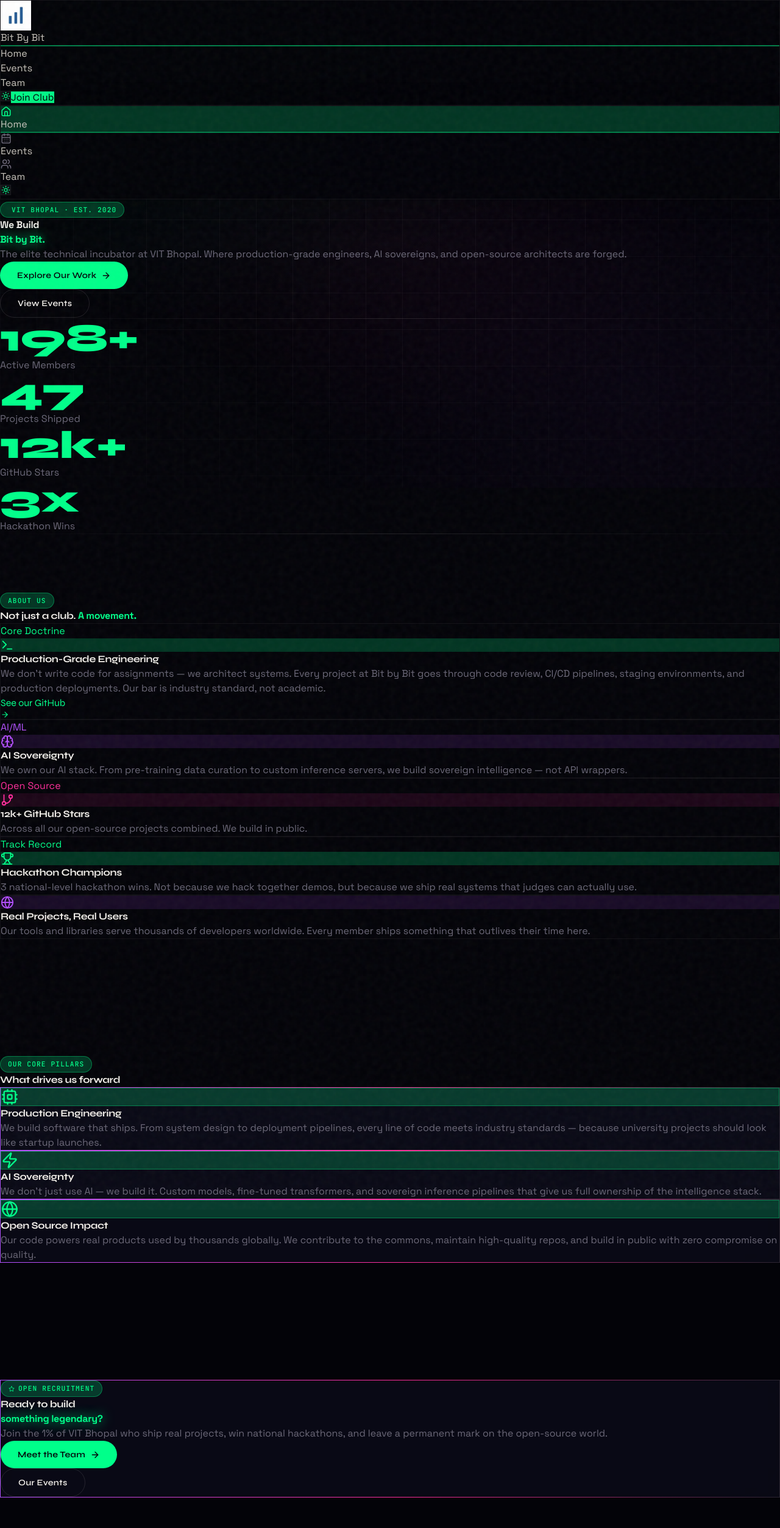
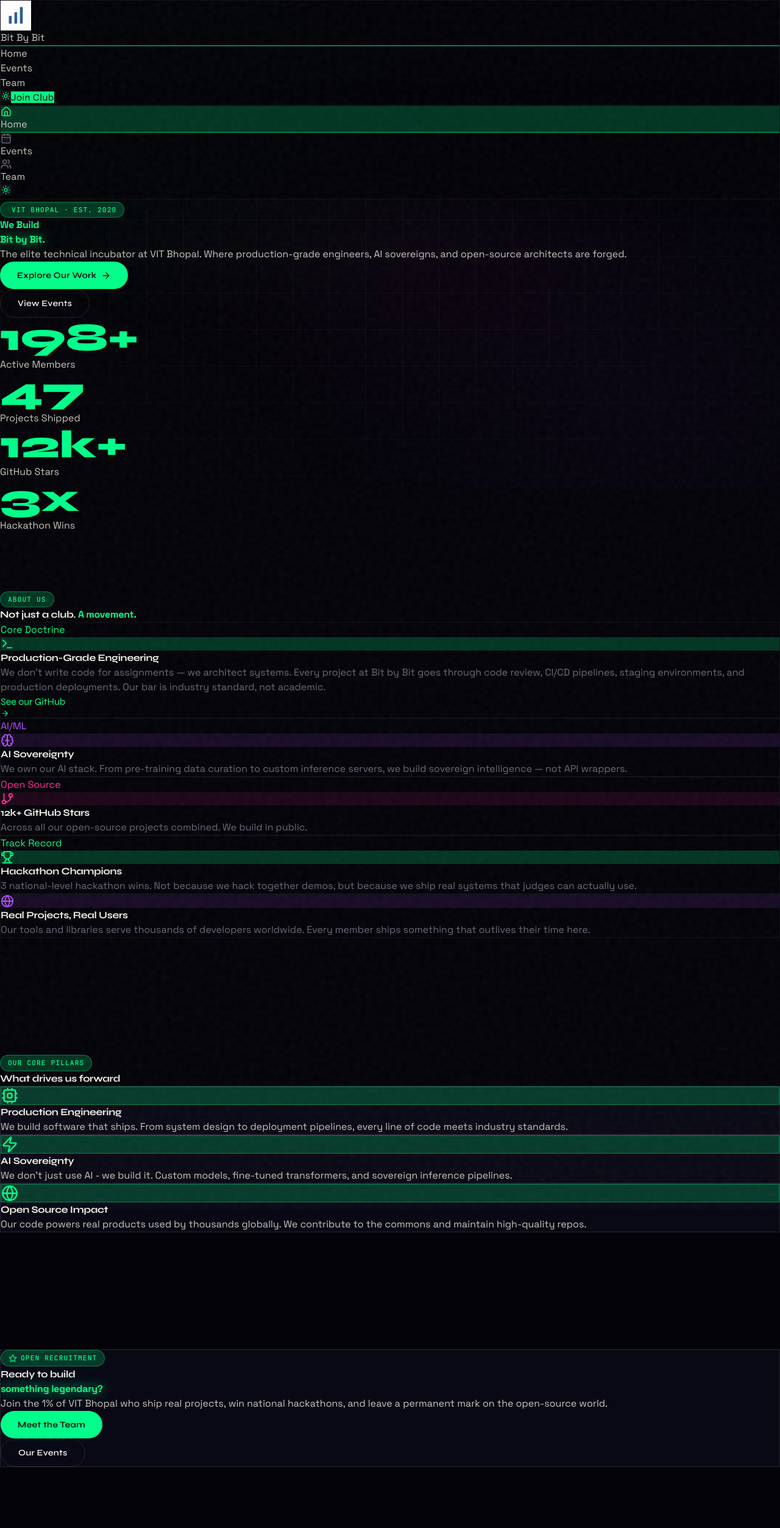
Before and after one commit to Yashwant264/bit-by-bit-club, a Next.js app: page / in a window 1280 px wide. Shown: the top 2506 px of the page at 61% size. Built offline with nearby package versions, Linux system fonts and the light colour scheme.

Commit message:
Light Mode fixed

```diff
--- a/app/page.tsx
+++ b/app/page.tsx
@@ -129,26 +129,27 @@
   }
 
   return (
-    <>
+    <div className="relative min-h-screen bg-zinc-50 dark:bg-black text-zinc-900 dark:text-white transition-colors duration-300">
       <AmbientBackground />
       <ParticlesBackground />
-      <div className="relative bg-zinc-50 dark:bg-black text-zinc-900 dark:text-white transition-colors duration-300">
-        {/* ── PARALLAX HERO ─────────────────────────── */}
+
+      <div className="relative">
+        {/* ———— PARALLAX HERO ———— */}
         <section
           ref={heroRef}
-          className="relative min-h-[100dvh] flex items-center justify-center overflow-hidden"
+          className="relative min-h-[100dvh] flex items-center justify-center overflow-hidden bg-transparent"
         >
           {/* Background orbs */}
           <div
-            className="hero-blur-orb w-[600px] h-[600px]"
+            className="hero-blur-orb w-[600px] h-[600px] opacity-70 dark:opacity-100"
             style={{
               background: 'var(--accent-primary)',
-              top: '10%',
+              top: '-10%',
               left: '-10%',
             }}
           />
           <div
-            className="hero-blur-orb w-[500px] h-[500px]"
+            className="hero-blur-orb w-[500px] h-[500px] opacity-70 dark:opacity-100"
             style={{
               background: 'var(--accent-secondary)',
               bottom: '5%',
@@ -157,7 +158,7 @@
             }}
           />
           <div
-            className="hero-blur-orb w-[300px] h-[300px]"
+            className="hero-blur-orb w-[380px] h-[380px] opacity-70 dark:opacity-100"
             style={{
               background: 'var(--accent-tertiary)',
               top: '40%',
@@ -188,8 +189,8 @@
               transition={{ duration: 0.6, delay: 0.1 }}
               className="flex justify-center mb-8"
             >
-              <div className="badge">
-                <span className="w-1.5 h-1.5 rounded-full bg-current animate-pulse" />
+              <div className="badge bg-zinc-200/50 dark:bg-zinc-800/30 text-zinc-800 dark:text-zinc-200 border border-zinc-300 dark:border-zinc-700/50 backdrop-blur-md">
+                <span className="w-1.5 h-1.5 rounded-full bg-current animate-pulse mr-2 inline-block" />
                 VIT Bhopal · Est. 2020
               </div>
             </motion.div>
@@ -199,9 +200,9 @@
               initial={{ opacity: 0, y: 100 }}
               animate={{ opacity: 1, y: 0 }}
               transition={{ duration: 1, delay: 0.2, ease: [0.16, 1, 0.3, 1] }}
-              className="text-[clamp(3rem,8vw,7rem)] font-bold leading-[0.95] tracking-tight mb-6"
+              className="text-[clamp(3rem,8vw,7rem)] font-bold leading-[0.95] tracking-tight mb-6 text-zinc-900 dark:text-white"
             >
-              <span style={{ color: 'var(--text-primary)' }}>We Build</span>
+              <span style={{ color: 'var(--accent-primary)' }}>We Build</span>
               <br />
               <span className="neon-text">Bit by Bit.</span>
             </motion.h1>
@@ -211,8 +212,7 @@
               initial={{ opacity: 0, y: 30 }}
               animate={{ opacity: 1, y: 0 }}
               transition={{ duration: 0.8, delay: 0.4, ease: [0.16, 1, 0.3, 1] }}
-              style={{ color: 'var(--text-muted)' }}
-              className="text-lg md:text-xl max-w-2xl mx-auto mb-10 leading-relaxed font-space"
+              className="text-lg md:text-xl max-w-2xl mx-auto mb-10 leading-relaxed font-space text-zinc-600 dark:text-zinc-400"
             >
               The elite technical incubator at VIT Bhopal. Where production-grade
               engineers, AI sovereigns, and open-source architects are forged.
@@ -220,8 +220,8 @@
 
             {/* CTAs */}
             <motion.div
-              initial={{ opacity: 0, y: 50 }}
-              animate={{ opacity: 1, y: 0 }}
+              initial={{ opacity: 0, scale: 0.95 }}
+              animate={{ opacity: 1, scale: 1 }}
               transition={{ delay: 0.5 }}
               className="flex flex-wrap gap-4 justify-center"
             >
@@ -232,10 +232,11 @@
                 </button>
               </MagneticButton>
               <MagneticButton href="/events">
-                <button className="btn-magnetic btn-ghost flex items-center gap-2">
+                <button className="btn-magnetic btn-ghost flex items-center gap-2 text-zinc-800 dark:text-zinc-200 border border-zinc-300 dark:border-zinc-700">
                   View Events
                 </button>
               </MagneticButton>
+            </motion.div>
           </motion.div>
 
           {/* Scroll indicator */}
@@ -248,28 +249,22 @@
             <motion.div
               animate={{ y: [0, 10, 0] }}
               transition={{ duration: 2, repeat: Infinity, ease: 'easeInOut' }}
-                className="w-6 h-10 rounded-full border-2 flex items-start justify-center pt-2 mx-auto"
-                style={{ borderColor: 'var(--border-strong)' }}
+              className="w-6 h-10 rounded-full border-2 flex items-start justify-center pt-2 mx-auto border-zinc-400 dark:border-zinc-700"
             >
-                <div
-                  className="w-1 h-2 rounded-full"
-                  style={{ background: 'var(--accent-primary)' }}
-                />
-              </motion.div>
+              <div className="w-1 h-2 rounded-full bg-zinc-600 dark:bg-zinc-400" />
             </motion.div>
           </motion.div>
         </section>
 
-        {/* ── STATS SECTION ─────────────────────────── */}
+        {/* ———— STATS SECTION ———— */}
         <motion.section
-          className="py-20"
+          className="py-20 bg-zinc-100/50 dark:bg-zinc-900/20 backdrop-blur-sm border-y border-zinc-200 dark:border-zinc-800"
           initial={{ opacity: 0, y: 100 }}
           whileInView={{ opacity: 1, y: 0 }}
           transition={{ duration: 1 }}
           viewport={{ once: true }}
         >
-          <div className="max-w-5xl mx-auto">
-            <div className="divider mb-16" />
+          <div className="max-w-6xl mx-auto px-6">
             <motion.div
               initial={{ opacity: 0 }}
               whileInView={{ opacity: 1 }}
@@ -282,29 +277,29 @@
                   initial={{ opacity: 0, y: 30 }}
                   whileInView={{ opacity: 1, y: 0 }}
                   viewport={{ once: true }}
-                  transition={{ delay: i * 0.1, duration: 0.6, ease: [0.16, 1, 0.3, 1] }}
+                  transition={{
+                    delay: i * 0.1,
+                    duration: 0.6,
+                    ease: [0.16, 1, 0.3, 1],
+                  }}
                   className="text-center"
                 >
                   <AnimatedCounter
                     value={stat.value}
                     suffix={stat.suffix}
-                    className="stat-number"
+                    className="stat-number text-zinc-900 dark:text-white font-bold"
                   />
-                  <p
-                    className="text-sm mt-2 font-medium"
-                    style={{ color: 'var(--text-muted)' }}
-                  >
+                  <p className="text-sm mt-2 font-medium text-zinc-500 dark:text-zinc-400">
                     {stat.label}
                   </p>
                 </motion.div>
               ))}
             </motion.div>
-            <div className="divider mt-16" />
           </div>
         </motion.section>
 
-        {/* ── BENTO / ABOUT SECTION ─────────────────── */}
-        <section className="relative z-10 section-pad px-6">
+        {/* ———— BENTO / ABOUT SECTION ———— */}
+        <section className="relative z-10 section-pad px-6 py-24">
           <div className="max-w-6xl mx-auto">
             <motion.div
               initial={{ opacity: 0, y: 30 }}
@@ -313,18 +308,17 @@
               transition={{ duration: 0.7, ease: [0.16, 1, 0.3, 1] }}
               className="mb-16"
             >
-              <div className="badge mb-4">About Us</div>
-              <h2 className="text-[clamp(2rem,5vw,4rem)] font-bold leading-tight max-w-lg">
-                Not just a club.
-                <span className="accent-text"> A movement.</span>
+              <div className="badge mb-4 bg-zinc-200 dark:bg-zinc-800 text-zinc-800 dark:text-zinc-200">About Us</div>
+              <h2 className="text-[clamp(2rem,5vw,4rem)] font-bold leading-tight max-w-3xl text-zinc-900 dark:text-white">
+                Not just a club. <span className="accent-text">A movement.</span>
               </h2>
             </motion.div>
             <BentoGrid />
           </div>
         </section>
 
-        {/* ── PILLARS SECTION ───────────────────────── */}
-        <section className="relative z-10 section-pad px-6">
+        {/* ———— PILLARS SECTION ———— */}
+        <section className="relative z-10 section-pad px-6 py-24">
           <div className="max-w-6xl mx-auto">
             <motion.div
               initial={{ opacity: 0, y: 20 }}
@@ -332,8 +326,8 @@
               viewport={{ once: true }}
               className="text-center mb-16"
             >
-              <div className="badge mb-4 mx-auto inline-flex">Our Core Pillars</div>
-              <h2 className="text-[clamp(2rem,4vw,3.5rem)] font-bold">
+              <div className="badge mb-4 bg-zinc-200 dark:bg-zinc-800 text-zinc-800 dark:text-zinc-200 mx-auto">Our Core Pillars</div>
+              <h2 className="text-[clamp(2rem,4vw,3.5rem)] font-bold text-zinc-900 dark:text-white">
                 What drives us forward
               </h2>
             </motion.div>
@@ -343,17 +337,17 @@
                 {
                   icon: <Cpu size={28} />,
                   title: 'Production Engineering',
-                  desc: 'We build software that ships. From system design to deployment pipelines, every line of code meets industry standards — because university projects should look like startup launches.',
+                  desc: 'We build software that ships. From system design to deployment pipelines, every line of code meets industry standards.',
                 },
                 {
                   icon: <Zap size={28} />,
                   title: 'AI Sovereignty',
-                  desc: "We don't just use AI — we build it. Custom models, fine-tuned transformers, and sovereign inference pipelines that give us full ownership of the intelligence stack.",
+                  desc: "We don't just use AI - we build it. Custom models, fine-tuned transformers, and sovereign inference pipelines.",
                 },
                 {
                   icon: <Globe size={28} />,
                   title: 'Open Source Impact',
-                  desc: 'Our code powers real products used by thousands globally. We contribute to the commons, maintain high-quality repos, and build in public with zero compromise on quality.',
+                  desc: 'Our code powers real products used by thousands globally. We contribute to the commons and maintain high-quality repos.',
                 },
               ].map((pillar, i) => (
                 <motion.div
@@ -361,8 +355,12 @@
                   initial={{ opacity: 0, y: 40 }}
                   whileInView={{ opacity: 1, y: 0 }}
                   viewport={{ once: true }}
-                  transition={{ delay: i * 0.12, duration: 0.7, ease: [0.16, 1, 0.3, 1] }}
-                  className="glass-strong rounded-2xl p-8 card-hover border-beam-wrap"
+                  transition={{
+                    delay: i * 0.12,
+                    duration: 0.7,
+                    ease: [0.16, 1, 0.3, 1],
+                  }}
+                  className="glass-strong rounded-2xl p-8 border border-zinc-200 dark:border-zinc-800 bg-white/50 dark:bg-zinc-900/50 backdrop-blur-md"
                 >
                   <div
                     className="w-12 h-12 rounded-xl flex items-center justify-center mb-5"
@@ -374,8 +372,10 @@
                   >
                     {pillar.icon}
                   </div>
-                  <h3 className="text-xl font-bold mb-3">{pillar.title}</h3>
-                  <p className="text-sm leading-relaxed" style={{ color: 'var(--text-muted)' }}>
+                  <h3 className="text-xl font-bold mb-3 text-zinc-900 dark:text-white">
+                    {pillar.title}
+                  </h3>
+                  <p className="text-sm leading-relaxed text-zinc-600 dark:text-zinc-400">
                     {pillar.desc}
                   </p>
                 </motion.div>
@@ -384,15 +384,15 @@
           </div>
         </section>
 
-        {/* ── JOIN CTA ──────────────────────────────── */}
-        <section className="relative z-10 section-pad px-6">
+        {/* ———— JOIN CTA ———— */}
+        <section className="relative z-10 section-pad px-6 py-24">
           <div className="max-w-4xl mx-auto text-center">
             <motion.div
               initial={{ opacity: 0, scale: 0.95 }}
               whileInView={{ opacity: 1, scale: 1 }}
               viewport={{ once: true }}
               transition={{ duration: 0.7, ease: [0.16, 1, 0.3, 1] }}
-              className="glass-strong rounded-3xl p-12 md:p-20 border-beam-wrap relative overflow-hidden"
+              className="glass-strong rounded-3xl p-12 border border-zinc-200 dark:border-zinc-800 bg-white/50 dark:bg-zinc-900/50 backdrop-blur-md relative overflow-hidden"
             >
               <div
                 className="hero-blur-orb w-80 h-80"
@@ -404,30 +404,24 @@
                   opacity: 0.08,
                 }}
               />
-              <div className="badge mb-6 mx-auto inline-flex">
-                <Star size={10} />
-                Open Recruitment
+              <div className="badge mb-6 bg-zinc-200 dark:bg-zinc-800 text-zinc-800 dark:text-zinc-200 mx-auto">
+                <Star size={14} className="mr-1 inline" /> Open Recruitment
               </div>
-              <h2 className="text-[clamp(2rem,5vw,4rem)] font-bold mb-5 leading-tight">
+              <h2 className="text-[clamp(2rem,5vw,4rem)] font-bold mb-5 leading-tight text-zinc-900 dark:text-white">
                 Ready to build
                 <br />
                 <span className="neon-text">something legendary?</span>
               </h2>
-              <p className="text-base mb-8 max-w-md mx-auto" style={{ color: 'var(--text-muted)' }}>
-                Join the 1% of VIT Bhopal who ship real projects, win national hackathons,
-                and leave a permanent mark on the open-source world.
+              <p className="text-base mb-8 max-w-md mx-auto text-zinc-600 dark:text-zinc-400">
+                Join the 1% of VIT Bhopal who ship real projects, win national
+                hackathons, and leave a permanent mark on the open-source world.
               </p>
               <div className="flex gap-4 justify-center flex-wrap">
                 <MagneticButton href="/team">
-                  <button className="btn-magnetic btn-primary">
-                    Meet the Team
-                    <ArrowRight size={16} />
-                  </button>
+                  <button className="btn-magnetic btn-primary">Meet the Team</button>
                 </MagneticButton>
                 <MagneticButton href="/events">
-                  <button className="btn-magnetic btn-ghost">
-                    Our Events
-                  </button>
+                  <button className="btn-magnetic btn-ghost text-zinc-800 dark:text-zinc-200 border border-zinc-300 dark:border-zinc-700">Our Events</button>
                 </MagneticButton>
               </div>
             </motion.div>
@@ -437,10 +431,9 @@
         <EventGallery />
         <Testimonials />
 
-        {/* ── FOOTER ────────────────────────────────── */}
-        <footer className="relative z-10 border-t px-6 py-10" style={{ borderColor: 'var(--border-subtle)' }}>
+        {/* ———— FOOTER ———— */}
+        <footer className="relative z-10 border-t px-6 py-10 border-zinc-200 dark:border-zinc-800 bg-zinc-100/50 dark:bg-zinc-950/50 backdrop-blur-sm">
           <div className="max-w-6xl mx-auto flex flex-col md:flex-row items-center justify-between gap-4">
-
             <div className="flex items-center gap-3">
               <Image
                 src="/logo.png"
@@ -449,22 +442,19 @@
                 height={50}
                 className="object-contain"
               />
-              <span className="font-syne font-bold text-lg" style={{ color: 'var(--text-primary)' }}>
+              <span className="font-sync font-bold text-lg text-zinc-900 dark:text-white">
                 Bit By Bit
               </span>
             </div>
-
-            <p className="text-xs font-mono" style={{ color: 'var(--text-muted)' }}>
+            <p className="text-xs font-mono text-zinc-500 dark:text-zinc-400">
               © 2026 Bit by Bit Technical Club · VIT Bhopal
             </p>
-
             <div className="flex gap-6">
               {['GitHub', 'Twitter', 'LinkedIn'].map((s) => (
                 <a
                   key={s}
                   href="#"
-                  className="text-xs font-medium transition-colors hover:text-current"
-                  style={{ color: 'var(--text-muted)' }}
+                  className="text-xs font-medium transition-colors text-zinc-500 hover:text-zinc-900 dark:text-zinc-400 dark:hover:text-white"
                 >
                   {s}
                 </a>
@@ -472,8 +462,7 @@
             </div>
           </div>
         </footer>
-
       </div>
-    </>
+    </div>
   );
 }
```
Lines whose indentation alone changed are shown as unchanged.
